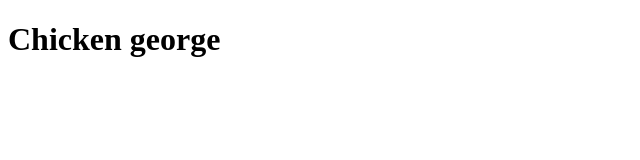
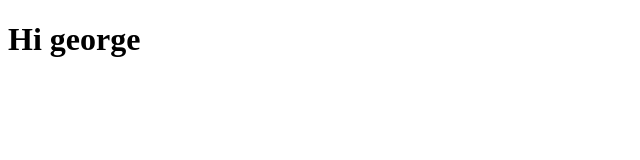
Before and after one commit to Jbusiness05/FirstPage, a plain HTML site: page index.html in a window 1280 px wide. Shown: the whole page, without its empty margins (0-640 px from the left). Drawn offline with Linux system fonts and the light colour scheme.

Commit message:
Add files via upload

```diff
--- a/index.html
+++ b/index.html
@@ -1,7 +1,7 @@
 <!DOCTYPE html>
 <head>
-<title>This is the best webpage. Im the best</title>
+<title>This is Jonathan Diaz</title>
 </head>
 <body>
-<h1>Chicken george</h1>
+<h1>Hi george</h1>
 </body>
```
